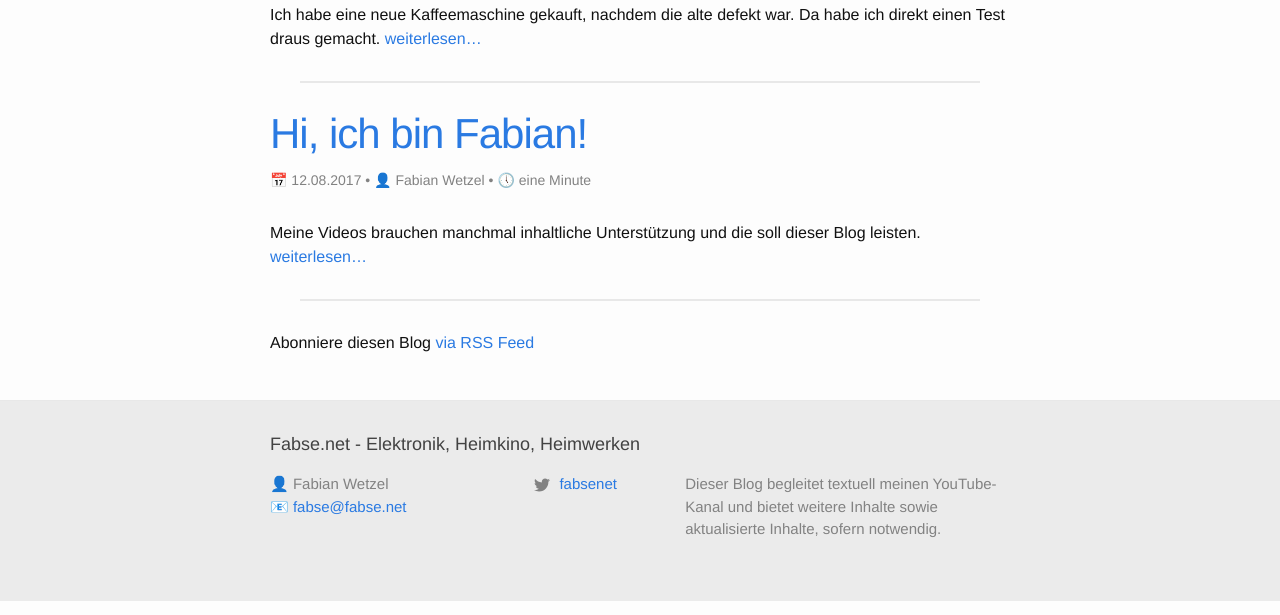
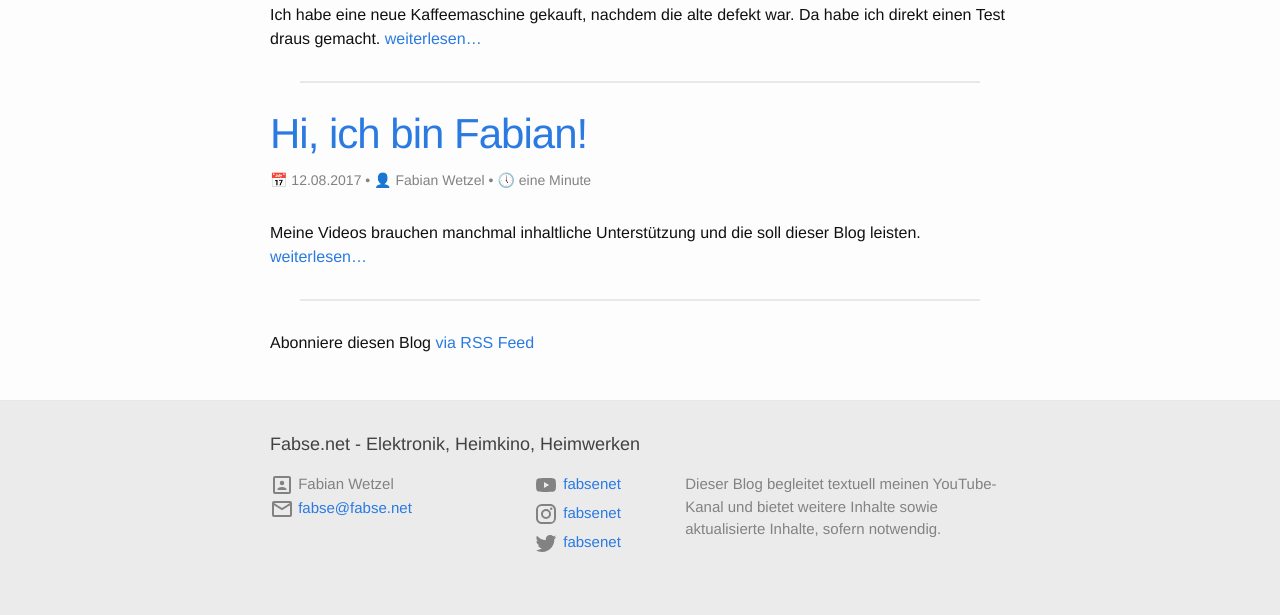
Before and after one commit to fabsenet/blog_de, a Jekyll site: the page built from index.md, in a window 1280 px wide and 900 px high, scrolled down 5650 px, cut to the strip 285-900 px from the top of the window. Built offline with Jekyll 4.4.1, drawn with Linux system fonts in a browser that asks for light colours; some of the changed text lies outside the part shown.

Commit message:
moar icons, bettertube plugin

```diff
--- a/_config.yml
+++ b/_config.yml
@@ -60,6 +60,8 @@ url: "https://fabse.net" # the base hostname & protocol for your site, e.g. http
 #github_username:  jekyll
 instagram_username: fabsenet
 twitter_username: fabsenet
+youtube_username: fabsenet
+youtube_channel: FabseNetDe
 
 # Minima date format
 # refer to http://shopify.github.io/liquid/filters/date/ if you want to customize this
--- a/_includes/footer.html
+++ b/_includes/footer.html
@@ -9,13 +9,13 @@
         <ul class="contact-list">
           <li>
             {% if site.author %}
-            👤 {{ site.author | escape }}
+            <span class="icon icon--person">{% include icon-person.svg %}</span> {{ site.author | escape }}
             {% else %}
             {{ site.title | escape }}
             {% endif %}
           </li>
           {% if site.email %}
-          <li>📧 <a href="mailto:{{ site.email }}">{{ site.email }}</a></li>
+          <li><span class="icon icon--mail">{% include icon-mail.svg %}</span> <a href="mailto:{{ site.email }}">{{ site.email }}</a></li>
           {% endif %}
         </ul>
       </div>
@@ -25,6 +25,18 @@
           {% if site.github_username %}
           <li>
             {% include icon-github.html username=site.github_username %}
+          </li>
+          {% endif %}
+
+          {% if site.youtube_username %}
+          <li>
+            {% include icon-youtube.html username=site.youtube_username channel=site.youtube_channel %}
+          </li>
+          {% endif %}
+
+          {% if site.instagram_username %}
+          <li>
+            {% include icon-instagram.html username=site.instagram_username %}
           </li>
           {% endif %}
 
--- a/_includes/header.html
+++ b/_includes/header.html
@@ -25,7 +25,6 @@
             <a class="page-link" href="{{ my_page.url | relative_url }}">{{ my_page.title | escape }}</a>
             {% endif %}
           {% endfor %}
-          <a class="page-link" href="https://fabse.net/blog" lang="en">My English Developer Blog</a>
         </div>
       </nav>
     {% endif %}
--- /dev/null
+++ b/_includes/icon-instagram.html
@@ -0,0 +1 @@
+<a href="https://instagram.com/{{ include.username }}" target="_blank"><span class="icon icon--instagram">{% include icon-instagram.svg %}</span><span class="username">{{ include.username }}</span></a>
--- a/_includes/icon-twitter.html
+++ b/_includes/icon-twitter.html
@@ -1 +1 @@
-<a href="https://twitter.com/{{ include.username }}"><span class="icon icon--twitter">{% include icon-twitter.svg %}</span><span class="username">{{ include.username }}</span></a>
+<a href="https://twitter.com/{{ include.username }}" target="_blank"><span class="icon icon--twitter">{% include icon-twitter.svg %}</span><span class="username">{{ include.username }}</span></a>
--- /dev/null
+++ b/_includes/icon-youtube.html
@@ -0,0 +1 @@
+<a href="https://www.youtube.com/c/{{ include.channel }}" target="_blank"><span class="icon icon--youtube">{% include icon-youtube.svg %}</span><span class="username">{{ include.username }}</span></a>
--- a/_plugins/BetterTube.rb
+++ b/_plugins/BetterTube.rb
@@ -29,7 +29,7 @@ module Jekyll
         intrinsic = ((h.to_f / w.to_f) * 100)
         padding_bottom = ("%.2f" % intrinsic).to_s  + "%"
 
-        thumbnail = "<figure class='BetterTube' data-youtube-id='#{id}' data-player-width='#{w}' data-player-height='#{h}' id='#{id}' style='padding-bottom: #{padding_bottom}'><a class='BetterTubePlayer' href='http://www.youtube.com/watch?v=a_426RiwST8' style='background: url(http://img.youtube.com/vi/#{id}/hqdefault.jpg) 50% 50% no-repeat rgb(0, 0, 0);'>&nbsp;</a><div class='BetterTube-playBtn'></div>&nbsp;</figure>"
+        thumbnail = "<figure class='BetterTube' data-youtube-id='#{id}' data-player-width='#{w}' data-player-height='#{h}' id='#{id}' style='padding-bottom: #{padding_bottom}'><a class='BetterTubePlayer' href='http://www.youtube.com/watch?v=#{id}' style='background: url(http://img.youtube.com/vi/#{id}/hqdefault.jpg) 50% 50% no-repeat rgb(0, 0, 0);'>&nbsp;</a><div class='BetterTube-playBtn'></div>&nbsp;</figure>"
 
         video = %Q{#{thumbnail}}
 
```
Also changed, not shown: _includes/icon-instagram.svg (added), _includes/icon-mail.svg (added), _includes/icon-person.svg (added), _includes/icon-twitter.svg, _includes/icon-youtube.svg (added).
